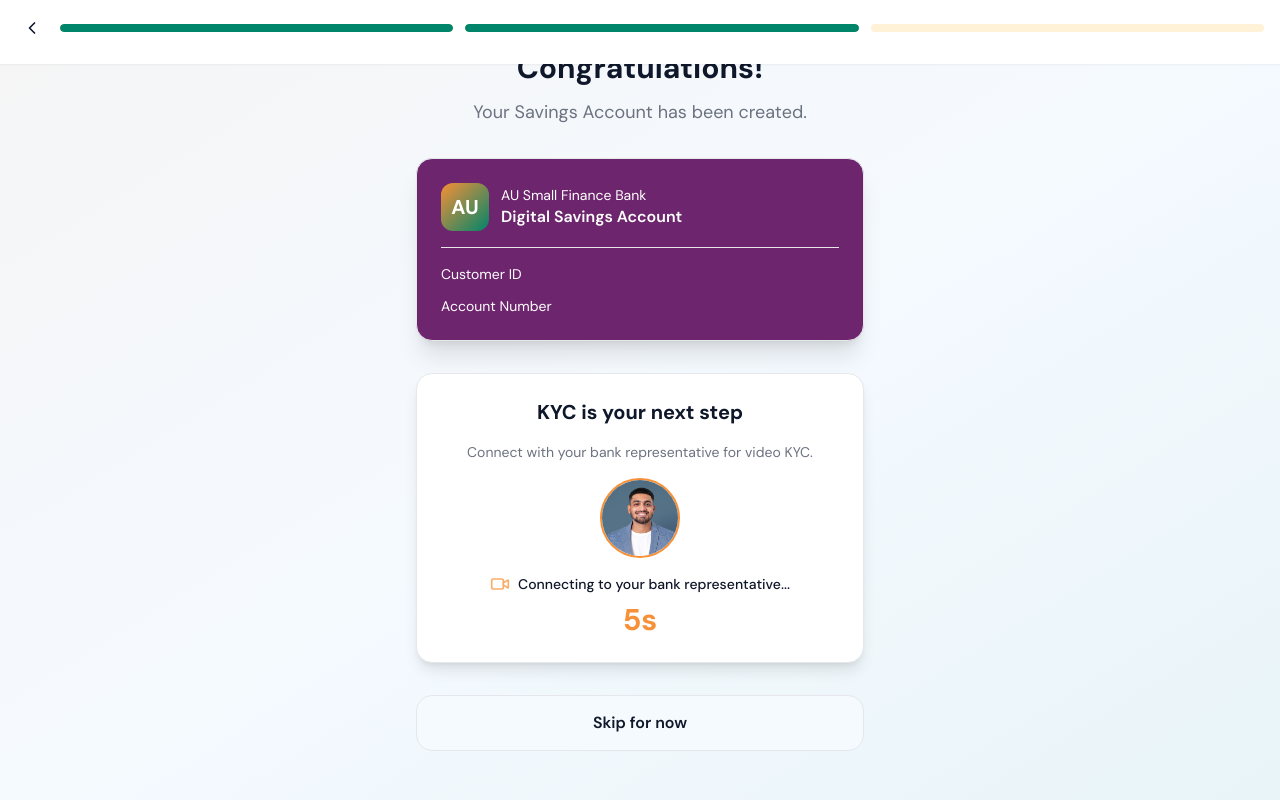
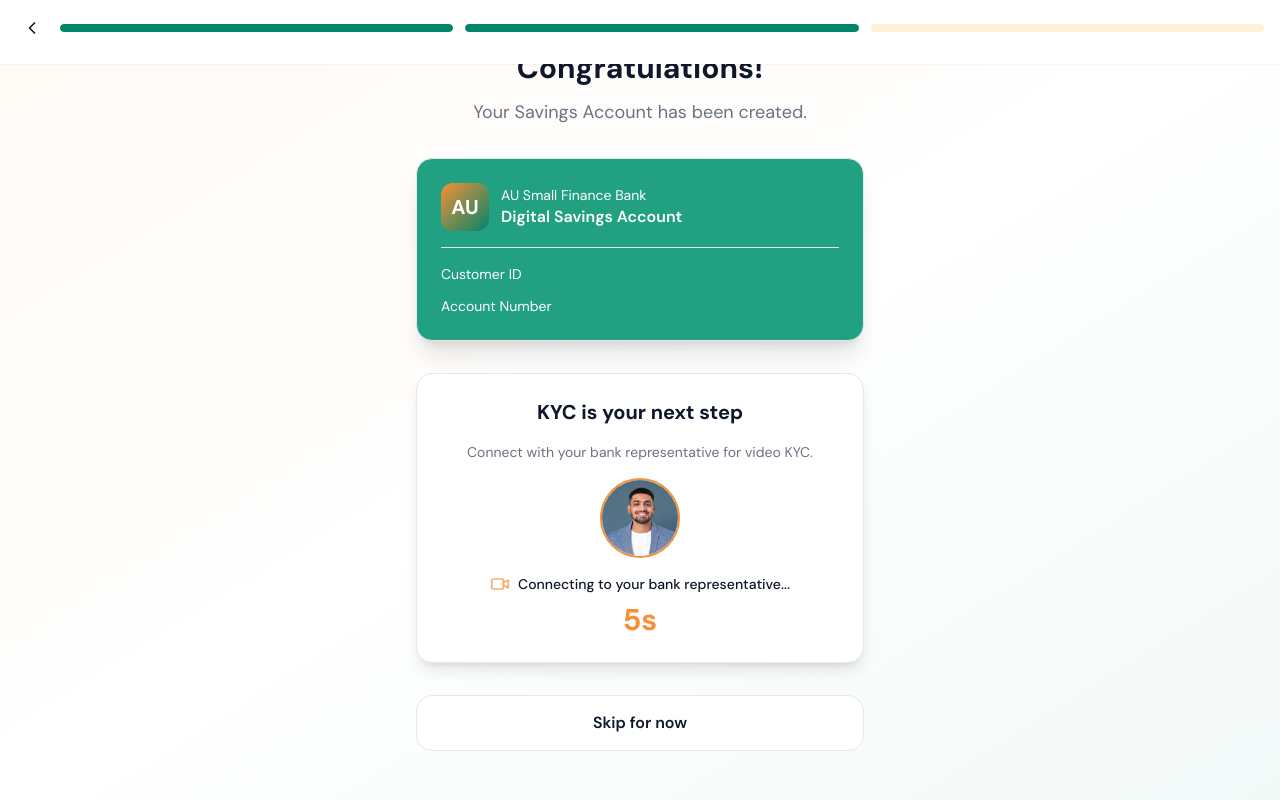
Before and after one commit to Bikesh1997/digital-au-flow, a React (Vite) app: page /onboarding/success in a window 1280 px wide. Built offline with nearby package versions, Linux system fonts and the light colour scheme; the HTML template or start-up script is replaced by a standard one.

Commit message:
Refactor: Update UI colors and background
- Set page background to white (#FFFFFF).
- Update progress bar active segment to #F78F35.
- Change "Your savings account has been created" card background to #229E82.

```diff
--- a/src/index.css
+++ b/src/index.css
@@ -8,7 +8,7 @@ All colors MUST be HSL.
 
 @layer base {
   :root {
-    --background: 210 100% 98%; /* #F6FAFF - Global Background */
+    --background: 0 0% 100%; /* #FFFFFF - Global Background */
     --foreground: 222.2 47.4% 11.2%;
 
     --card: 0 0% 100%;
--- a/src/pages/onboarding/AccountSuccess.tsx
+++ b/src/pages/onboarding/AccountSuccess.tsx
@@ -45,7 +45,7 @@ export const AccountSuccess = () => {
         </div>
 
         {/* Account Card */}
-        <div className="p-6 rounded-2xl bg-[#6D266D] from-primary/10 via-card to-secondary/10 border border-border shadow-xl space-y-4">
+        <div className="p-6 rounded-2xl bg-success from-primary/10 via-card to-secondary/10 border border-border shadow-xl space-y-4">
           <div className="flex items-center gap-3 pb-4 border-b border-border">
             <div className="h-12 w-12 rounded-xl bg-gradient-to-br from-primary to-secondary flex items-center justify-center">
               <span className="text-xl font-bold text-white">AU</span>
```
